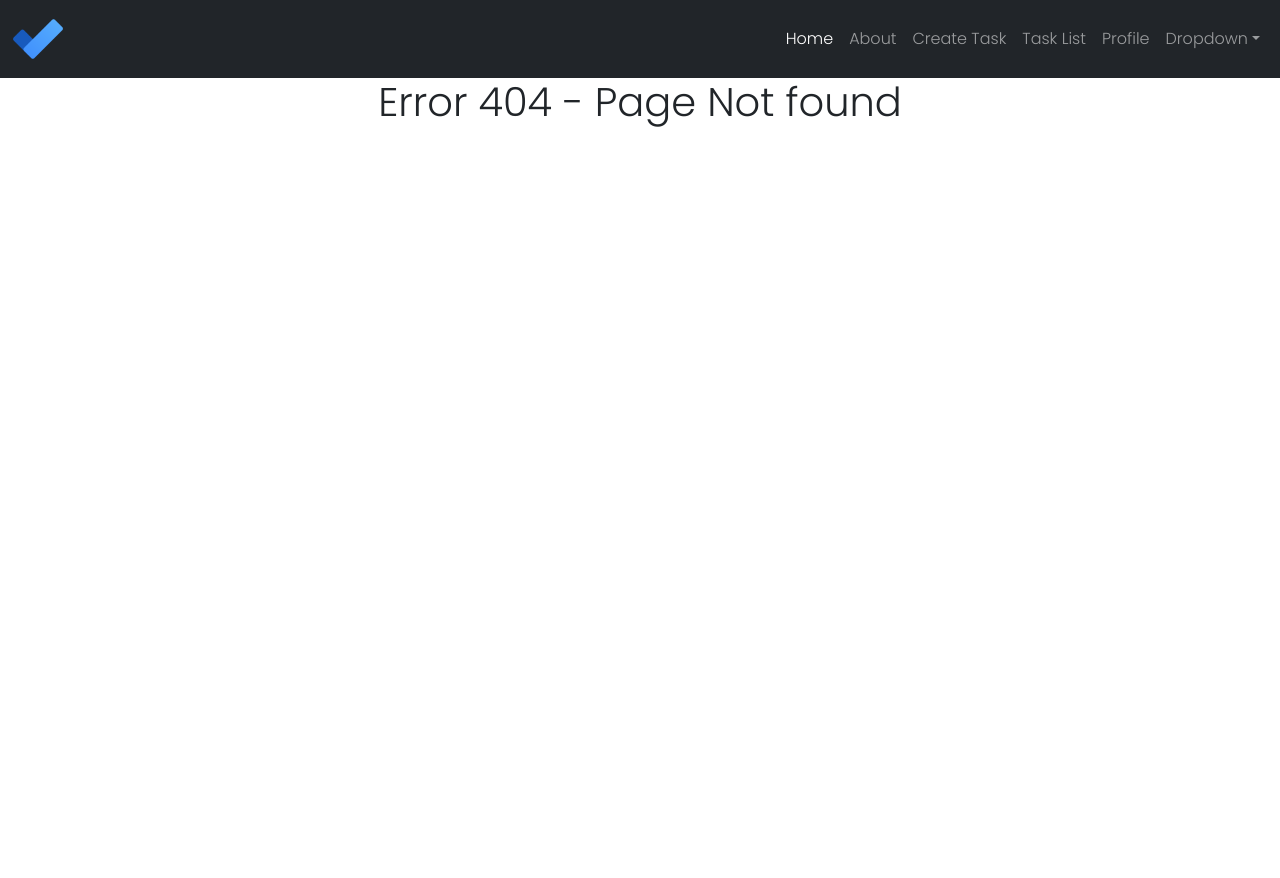
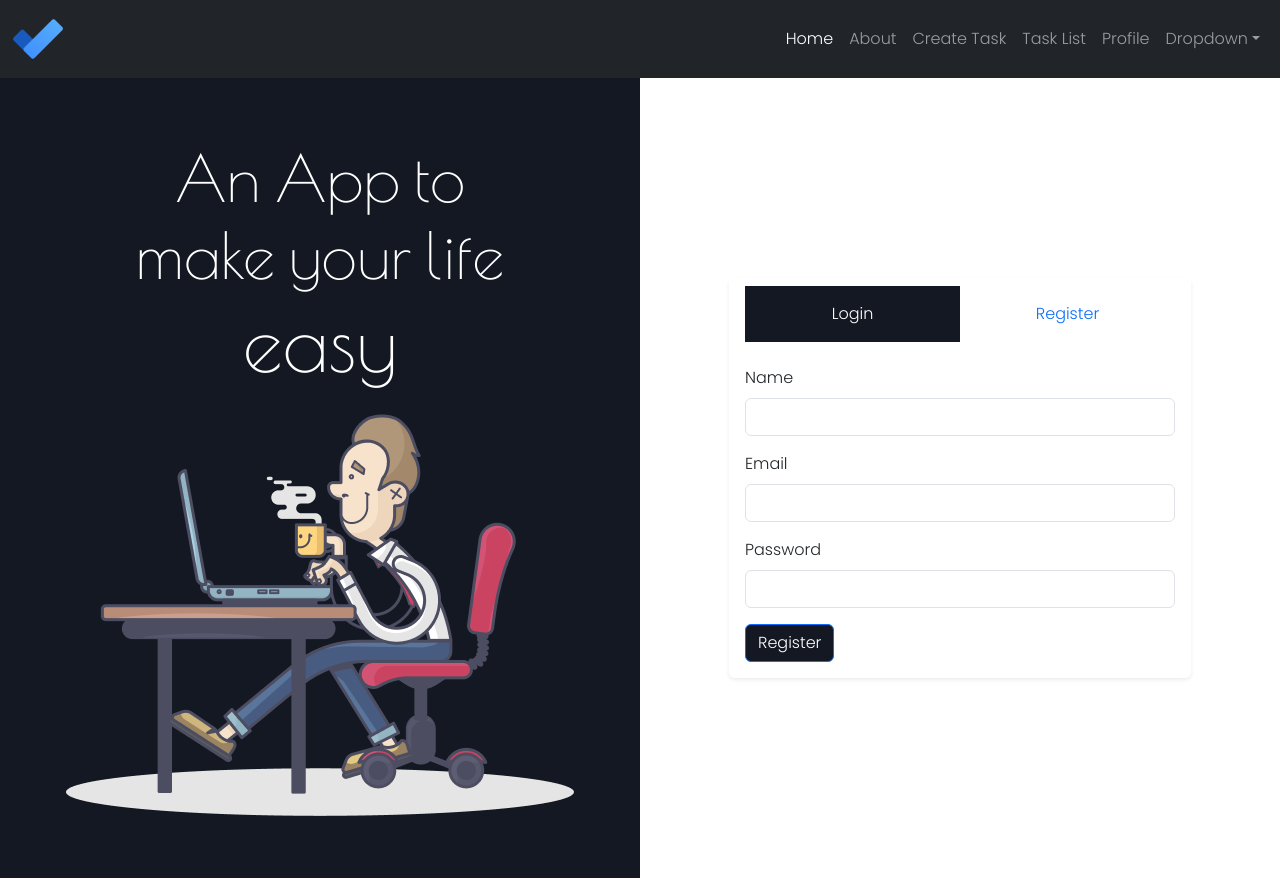
Before and after one commit to vipink28/todoJuly2023, a React (Create React App) app: page /register in a window 1280 px wide. Before the commit this address had no page. Before the commit the page ends 800 px from the top, so only its background shows below. Built offline with nearby package versions, Linux system fonts and the light colour scheme.

Commit message:
Register method created

```diff
--- /dev/null
+++ b/db.json
@@ -0,0 +1,17 @@
+{
+  "users": [
+    {
+      "name": "Vipin",
+      "email": "vipin@gamil.com",
+      "password": "admin",
+      "id": 1
+    },
+    {
+      "name": "Vipin",
+      "email": "vipin@gamil.com",
+      "password": "admin",
+      "id": 2
+    }
+  ],
+  "tasks": []
+}
--- a/src/App.js
+++ b/src/App.js
@@ -8,12 +8,17 @@ import About from './pages/About';
 import TaskList from './pages/TaskList';
 import CreateTask from './pages/CreateTask';
 import Navbar from './components/Navbar';
+import Login from './components/Login';
+import Register from './components/Register';
 function App() {
   return (
     <BrowserRouter>
       <Navbar />
       <Routes>
-        <Route path='/' element={<Home />}></Route>
+        <Route path='/' element={<Home />}>
+          <Route path='/login' element={<Login />}></Route>
+          <Route path='/register' element={<Register />}></Route>
+        </Route>
         <Route path='/about' element={<About />}></Route>
         <Route path='/task-list' element={<TaskList />}></Route>
         <Route path='/create-task' element={<CreateTask />}></Route>
--- /dev/null
+++ b/src/components/Login.jsx
@@ -0,0 +1,16 @@
+function Login(){
+    return(
+        <form>
+            <div className="mb-3">
+                <label className="form-label">Email</label>
+                <input type="email" name="email" className="form-control" />
+            </div>
+            <div className="mb-3">
+                <label className="form-label">Password</label>
+                <input type="password" name="password" className="form-control" />
+            </div>
+            <button className="btn btn-primary">Login</button>
+        </form>
+    )
+}
+export default Login;
--- /dev/null
+++ b/src/components/Register.jsx
@@ -0,0 +1,45 @@
+import { useState } from "react";
+
+function Register(){
+    const [formData, setFormdata]=useState();
+
+    const handleChange=(e)=>{
+        const {name, value}= e.target;
+        setFormdata((prev)=>({
+            ...prev,
+            [name]: value
+        }))
+    }
+
+    const submitForm=async(e)=>{
+        e.preventDefault();
+        //fetch
+        const opt = {
+            method: "POST",
+            headers:{"Content-Type": "application/json"},
+            body:JSON.stringify(formData)
+        }
+        const response = await fetch("http://localhost:5000/users", opt)
+        console.log(response);
+    }
+
+    return(
+        <form>
+              <div className="mb-3">
+                <label className="form-label">Name</label>
+                <input type="text" name="name" className="form-control" onChange={handleChange} />
+            </div>
+            <div className="mb-3">
+                <label className="form-label">Email</label>
+                <input type="email" name="email" className="form-control" onChange={handleChange}/>
+            </div>
+            <div className="mb-3">
+                <label className="form-label">Password</label>
+                <input type="password" name="password" className="form-control" onChange={handleChange}/>
+            </div>
+
+            <button className="btn btn-primary" onClick={submitForm}>Register</button>
+        </form>
+    )
+}
+export default Register;
--- a/src/pages/Home.jsx
+++ b/src/pages/Home.jsx
@@ -1,5 +1,6 @@
 import React from "react";
 import illustration from '../assets/illustration.png';
+import { NavLink, Outlet } from "react-router-dom";
 
 function Home(props) {
   return (
@@ -19,9 +20,13 @@ function Home(props) {
         </div>
         <div className="col-lg-6 d-flex align-items-center justify-content-center h-100">
 
-            <div className="card">
+            <div className="card w-75 border-0 shadow-sm">
+                <div className="card-header bg-white border-0 d-flex">
+                  <NavLink className="w-50 p-3 text-center bg-primary text-white text-decoration-none" to="/login">Login</NavLink>
+                  <NavLink className="w-50 p-3 text-center bg-white text-primary text-decoration-none" to="/register">Register</NavLink>
+                </div>
                 <div className="card-body">
-                    <Login />
+                    <Outlet />
                 </div>
             </div>
         </div>
```
